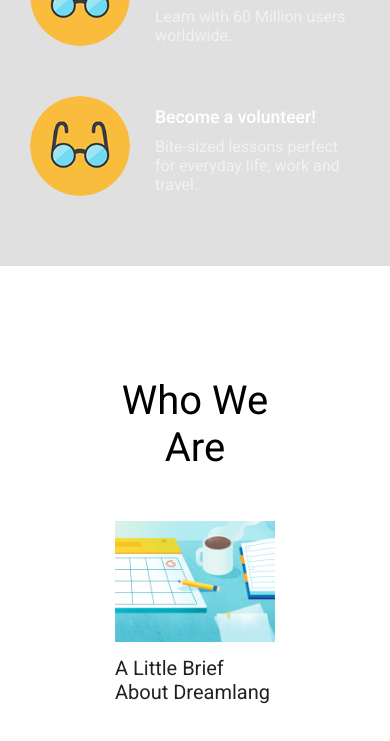
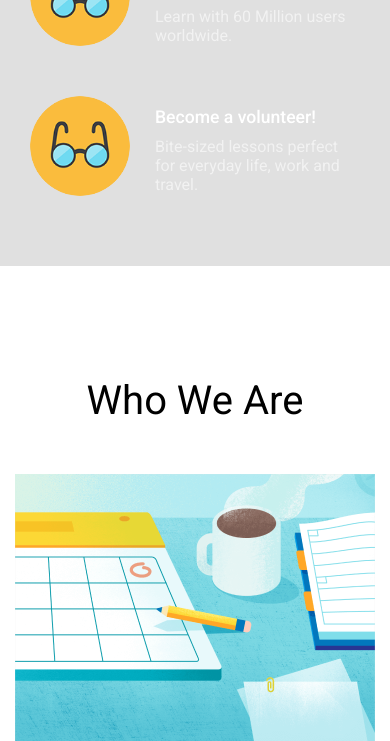
Before and after one commit to bertonbeil/lingolus, a plain HTML site: page index.html in a window 390 px wide. Shown: the part 693-1434 px from the top of the page. Drawn offline with Linux system fonts and the light colour scheme.

Commit message:
fix content view for mobile

```diff
--- a/sass/_screen.scss
+++ b/sass/_screen.scss
@@ -93,6 +93,9 @@
       }
     }
   }
+  .about {
+    padding: 50px 0;
+  }
   .xs-clr-l {
     clear: left;
   }
```
Also changed, not shown: css/main.css.
